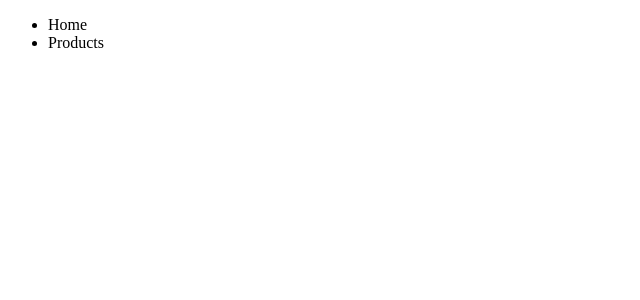
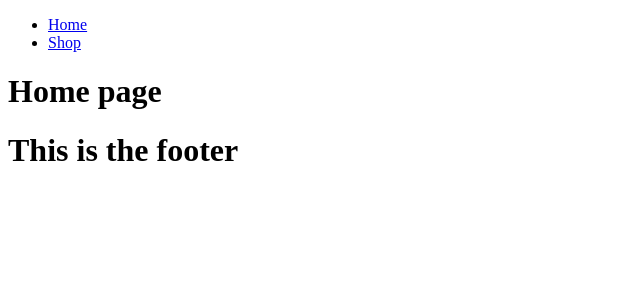
Before and after one commit to taepal467/shopping_cart, a React (Create React App) app: page / in a window 1280 px wide. Shown: the top 300 px of the page, without its empty margins (0-640 px from the left). Built offline with nearby package versions, Linux system fonts and the light colour scheme.

Commit message:
Imported the Outlet and Link components

```diff
--- a/src/components/Navbar.js
+++ b/src/components/Navbar.js
@@ -1,10 +1,20 @@
-export function Navbar () {
+import { Outlet, Link } from "react-router-dom";
+
+export function Navbar() {
     return(
+        <>
         <nav>
             <ul>
-                <li>Home</li>
-                <li>Products</li>
+                <li>
+                    <Link to='/'>Home</Link>
+                </li>
+                <li>
+                    <Link to='/shop'>Shop</Link>
+                </li>
             </ul>
         </nav>
+
+        <Outlet />
+        </>
     );
 }
```
